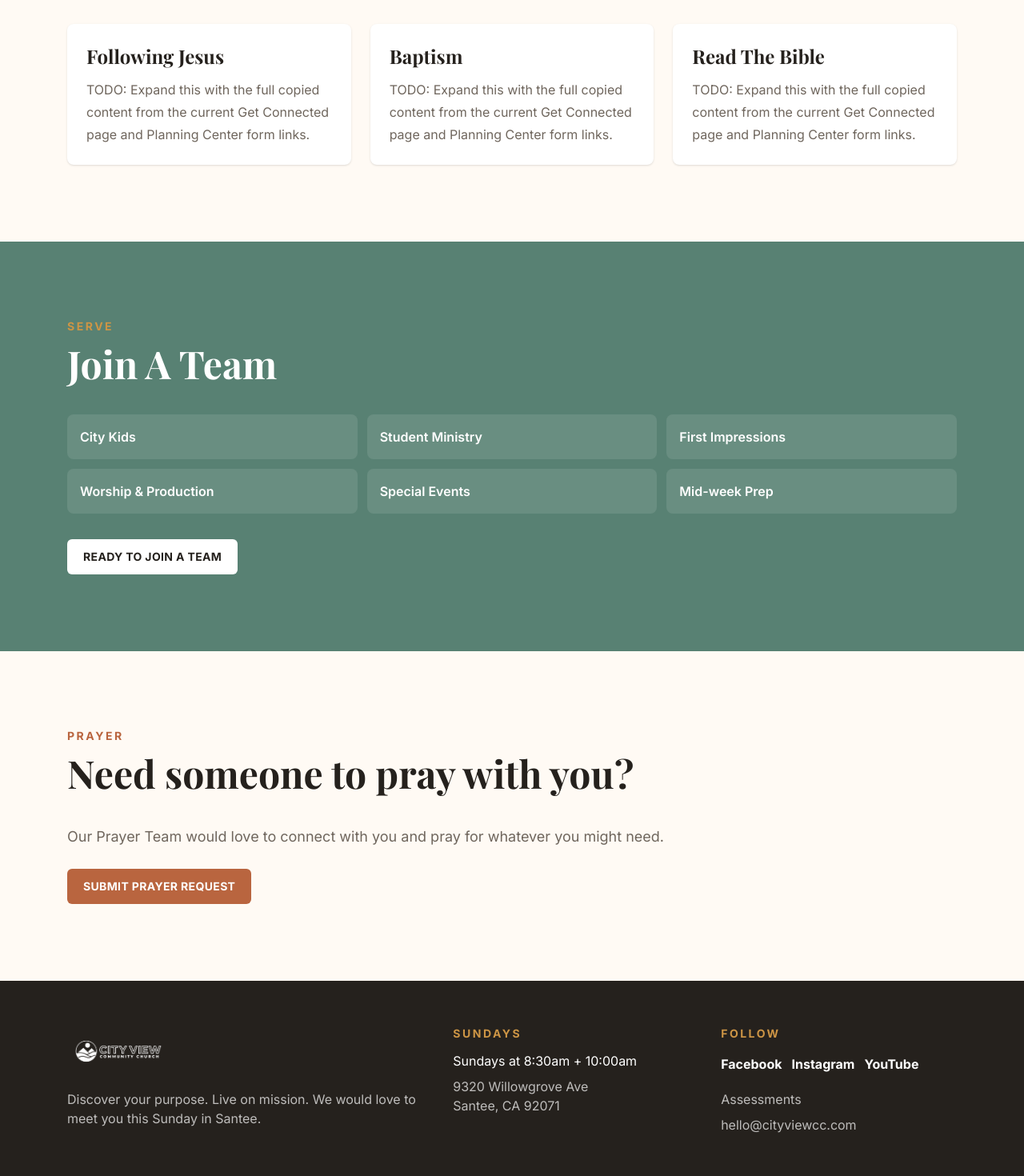
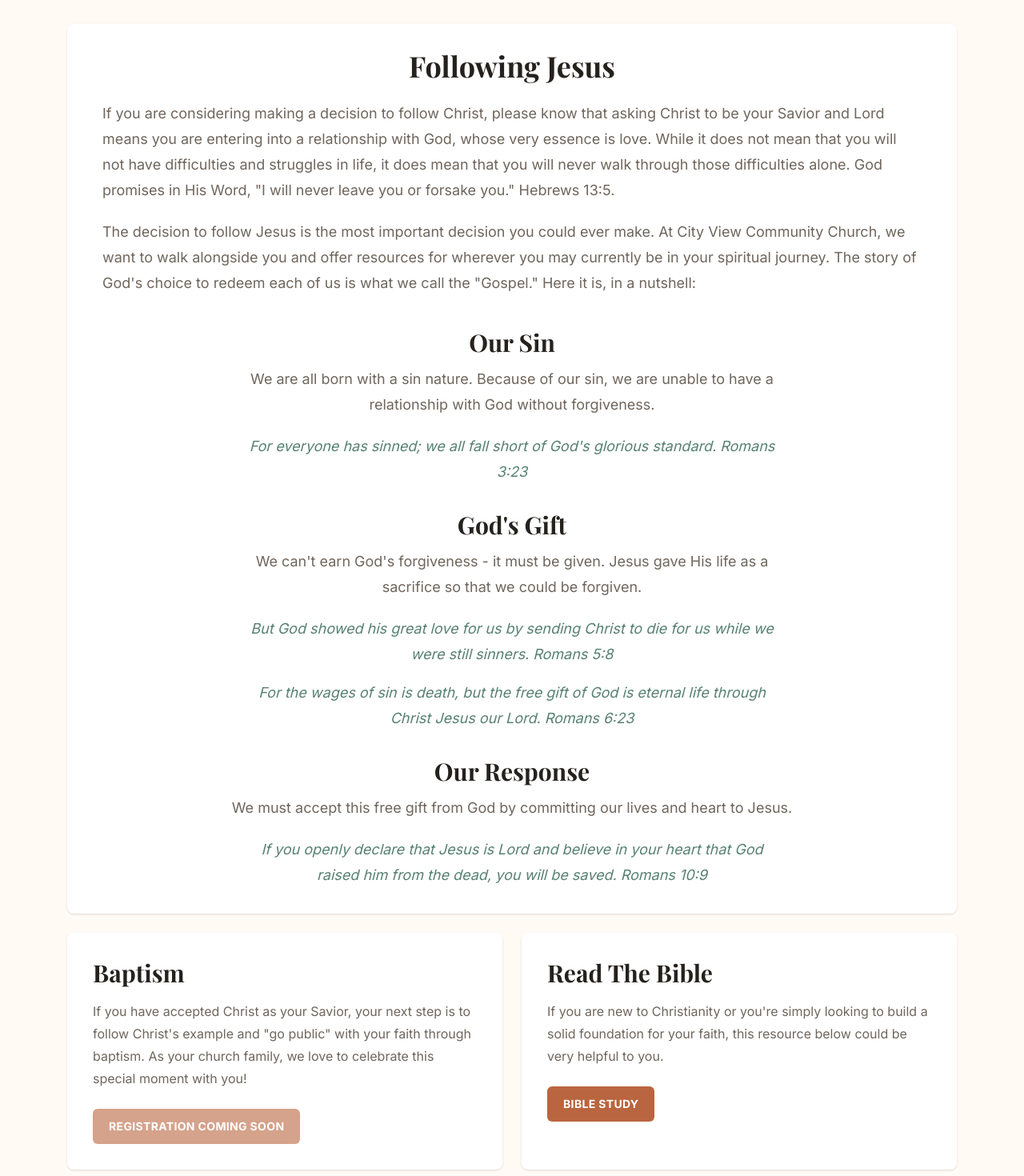
Before and after one commit to thomasleeward/city-view-cc, a Next.js app: page /get-connected in a window 1280 px wide. Shown: the part 2100-3570 px from the top of the page at 80% size. Built offline with nearby package versions, Linux system fonts and the light colour scheme; no server answers; a web font is replaced by a local one.

Commit message:
Add member resources and spiritual next steps

```diff
--- a/src/app/(site)/get-connected/page.tsx
+++ b/src/app/(site)/get-connected/page.tsx
@@ -95,16 +95,123 @@ export default function GetConnectedPage() {
         </div>
       </Section>
       <Section title="Spiritual Next Steps" eyebrow="Faith">
-        <div className="grid gap-6 md:grid-cols-3">
-          {["Following Jesus", "Baptism", "Read The Bible"].map((title) => (
-            <div key={title} className="rounded-lg bg-white p-6 shadow-sm">
-              <h2 className="font-display text-2xl font-bold">{title}</h2>
-              <p className="mt-3 leading-7 text-muted">
-                TODO: Expand this with the full copied content from the current
-                Get Connected page and Planning Center form links.
+        <div className="grid gap-6">
+          <article className="rounded-lg bg-white p-6 shadow-sm sm:p-8">
+            <div className="mx-auto max-w-5xl">
+              <h2 className="text-center font-display text-4xl font-bold text-ink">
+                Following Jesus
+              </h2>
+              <div className="mt-6 space-y-5 text-lg leading-8 text-muted">
+                <p>
+                  If you are considering making a decision to follow Christ,
+                  please know that asking Christ to be your Savior and Lord means
+                  you are entering into a relationship with God, whose very
+                  essence is love. While it does not mean that you will not have
+                  difficulties and struggles in life, it does mean that you will
+                  never walk through those difficulties alone. God promises in
+                  His Word, &quot;I will never leave you or forsake you.&quot;
+                  Hebrews 13:5.
+                </p>
+                <p>
+                  The decision to follow Jesus is the most important decision you
+                  could ever make. At City View Community Church, we want to walk
+                  alongside you and offer resources for wherever you may
+                  currently be in your spiritual journey. The story of God&apos;s
+                  choice to redeem each of us is what we call the
+                  &quot;Gospel.&quot; Here it is, in a nutshell:
+                </p>
+              </div>
+
+              <div className="mt-10 grid gap-8 text-center">
+                <div>
+                  <h3 className="font-display text-3xl font-bold text-ink">
+                    Our Sin
+                  </h3>
+                  <p className="mx-auto mt-3 max-w-2xl text-lg leading-8 text-muted">
+                    We are all born with a sin nature. Because of our sin, we
+                    are unable to have a relationship with God without
+                    forgiveness.
+                  </p>
+                  <p className="mx-auto mt-5 max-w-2xl text-lg italic leading-8 text-green">
+                    For everyone has sinned; we all fall short of God&apos;s
+                    glorious standard. Romans 3:23
+                  </p>
+                </div>
+
+                <div>
+                  <h3 className="font-display text-3xl font-bold text-ink">
+                    God&apos;s Gift
+                  </h3>
+                  <p className="mx-auto mt-3 max-w-2xl text-lg leading-8 text-muted">
+                    We can&apos;t earn God&apos;s forgiveness - it must be
+                    given. Jesus gave His life as a sacrifice so that we could be
+                    forgiven.
+                  </p>
+                  <p className="mx-auto mt-5 max-w-2xl text-lg italic leading-8 text-green">
+                    But God showed his great love for us by sending Christ to die
+                    for us while we were still sinners. Romans 5:8
+                  </p>
+                  <p className="mx-auto mt-4 max-w-2xl text-lg italic leading-8 text-green">
+                    For the wages of sin is death, but the free gift of God is
+                    eternal life through Christ Jesus our Lord. Romans 6:23
+                  </p>
+                </div>
+
+                <div>
+                  <h3 className="font-display text-3xl font-bold text-ink">
+                    Our Response
+                  </h3>
+                  <p className="mx-auto mt-3 max-w-3xl text-lg leading-8 text-muted">
+                    We must accept this free gift from God by committing our
+                    lives and heart to Jesus.
+                  </p>
+                  <p className="mx-auto mt-5 max-w-2xl text-lg italic leading-8 text-green">
+                    If you openly declare that Jesus is Lord and believe in your
+                    heart that God raised him from the dead, you will be saved.
+                    Romans 10:9
+                  </p>
+                </div>
+              </div>
+            </div>
+          </article>
+
+          <div className="grid gap-6 md:grid-cols-2">
+            <article className="rounded-lg bg-white p-6 shadow-sm sm:p-8">
+              <h2 className="font-display text-3xl font-bold text-ink">
+                Baptism
+              </h2>
+              <p className="mt-4 leading-7 text-muted">
+                If you have accepted Christ as your Savior, your next step is to
+                follow Christ&apos;s example and &quot;go public&quot; with your
+                faith through baptism. As your church family, we love to
+                celebrate this special moment with you!
               </p>
-            </div>
-          ))}
+              <button
+                className="mt-6 inline-flex min-h-11 cursor-not-allowed items-center justify-center rounded-md bg-terracotta/60 px-5 py-3 text-sm font-bold uppercase tracking-wide text-white"
+                disabled
+                type="button"
+              >
+                Registration Coming Soon
+              </button>
+            </article>
+
+            <article className="rounded-lg bg-white p-6 shadow-sm sm:p-8">
+              <h2 className="font-display text-3xl font-bold text-ink">
+                Read The Bible
+              </h2>
+              <p className="mt-4 leading-7 text-muted">
+                If you are new to Christianity or you&apos;re simply looking to
+                build a solid foundation for your faith, this resource below
+                could be very helpful to you.
+              </p>
+              <Button
+                href="https://www.bible.com/reading-plans/1808-whats-next"
+                className="mt-6"
+              >
+                Bible Study
+              </Button>
+            </article>
+          </div>
         </div>
       </Section>
       <Section className="bg-green text-white">
--- a/src/app/(site)/page.tsx
+++ b/src/app/(site)/page.tsx
@@ -118,6 +118,40 @@ export default async function Home() {
           </Button>
         </div>
       </Section>
+
+      <Section className="bg-white">
+        <div className="bg-[#ee5f01] px-6 py-10 text-white shadow-sm sm:px-10 lg:px-12">
+          <div className="grid gap-8 lg:grid-cols-[1fr_auto] lg:items-center">
+            <div>
+              <p className="text-sm font-bold uppercase tracking-[0.18em] text-white/80">
+                RightNow Media
+              </p>
+              <h2 className="mt-3 font-display text-3xl font-bold text-white sm:text-5xl">
+                Free access for City View members.
+              </h2>
+              <p className="mt-5 max-w-4xl text-lg leading-8 text-white/90">
+                Our church believes that RightNow Media is a tool that can help
+                you live out your faith in every area of your life: at home, at
+                work, and in your community. In addition to series on books of
+                the Bible, RightNow Media has videos for everyone in your family
+                on a variety of topics like marriage, parenting, personal
+                finances, mental health, and more. There&apos;s even a library
+                just for kids with over 2,000 safe, entertaining videos.
+                RightNow Media has a free app that&apos;s available on all major
+                streaming devices so you and your family can access content
+                anywhere, anytime.
+              </p>
+            </div>
+            <Button
+              href="https://app.rightnowmedia.org/en/join/cityviewcommunitychurch"
+              variant="light"
+              className="w-full lg:w-auto"
+            >
+              Login or Sign Up
+            </Button>
+          </div>
+        </div>
+      </Section>
     </>
   );
 }
```
